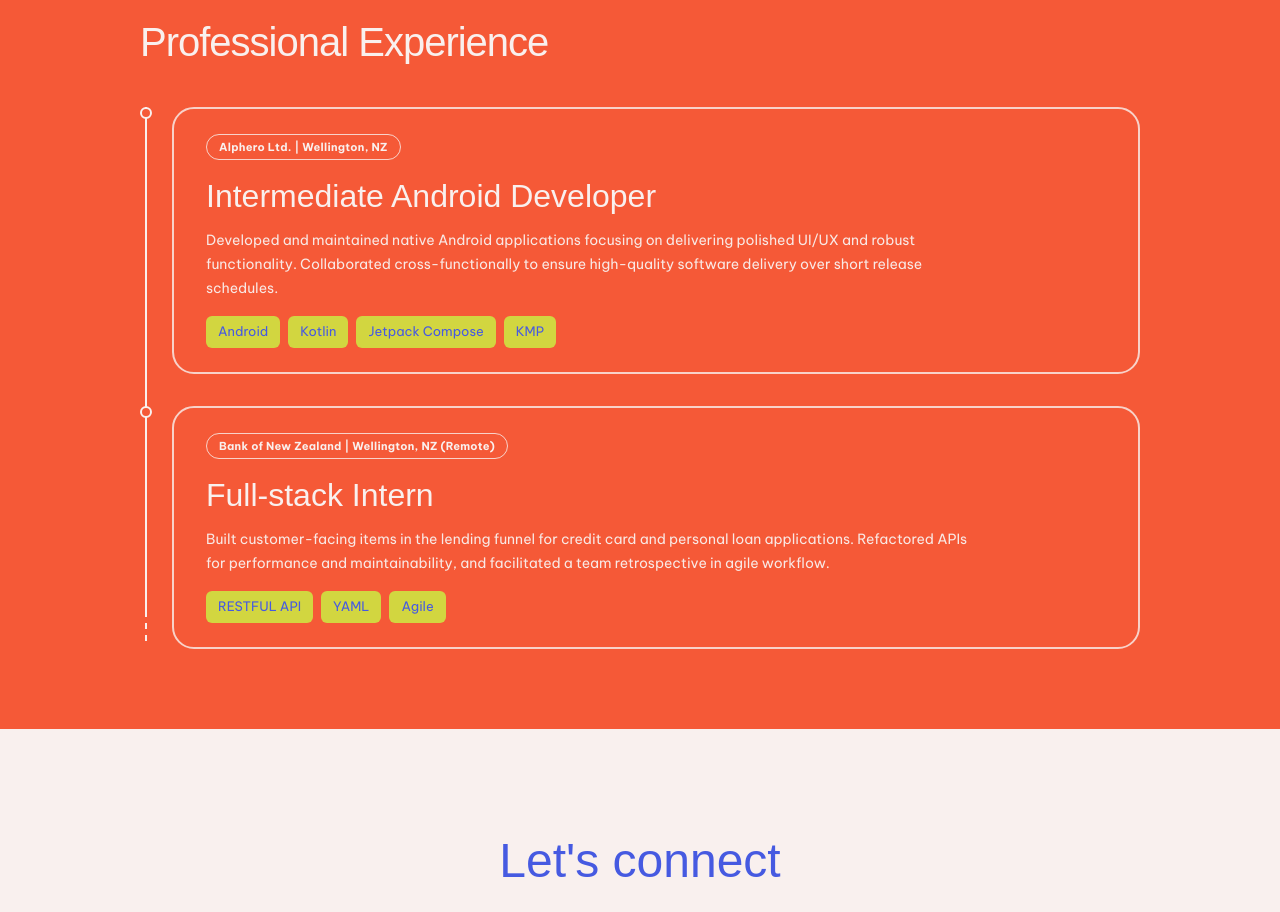
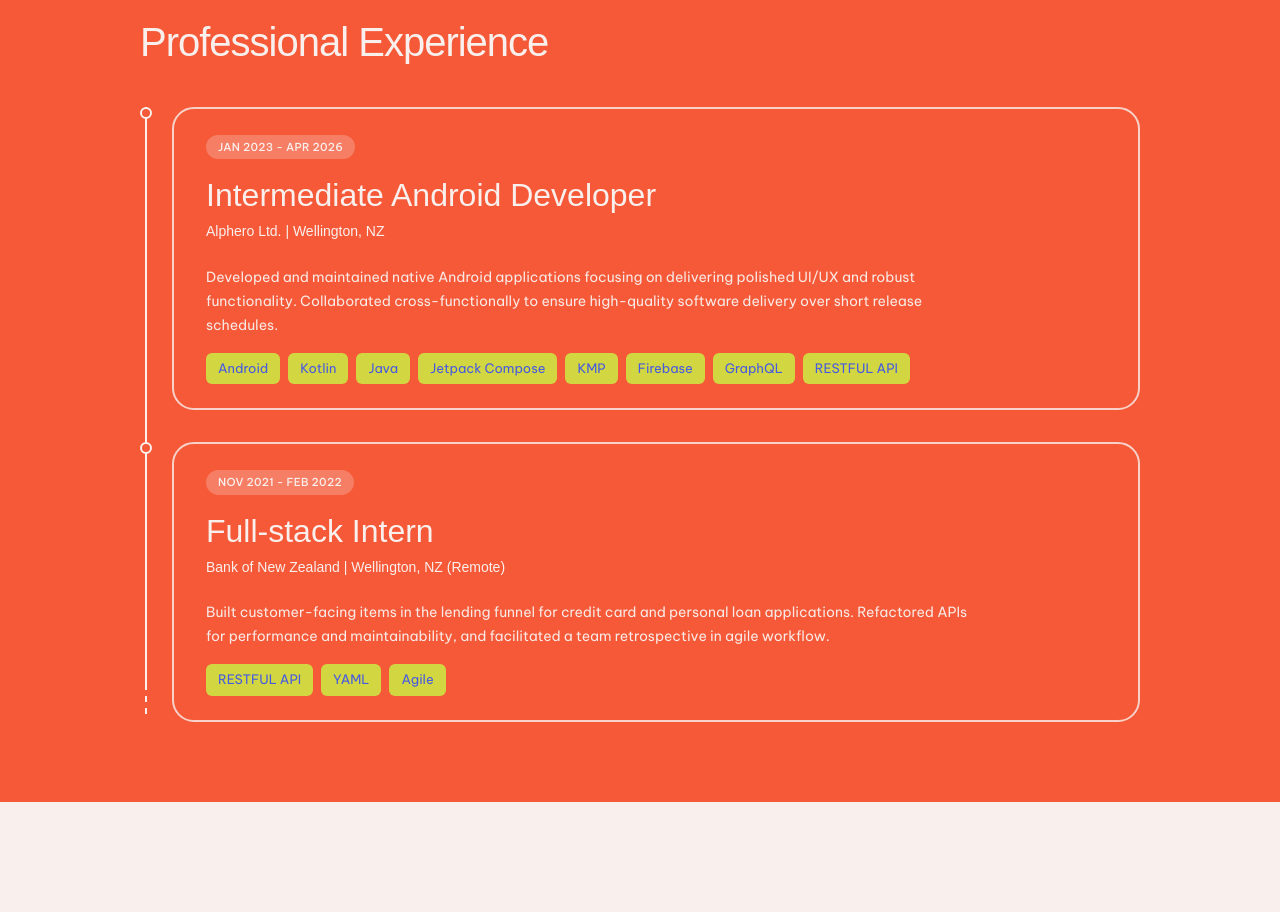
Before and after one commit to kkau201/portfolio, a Next.js app: page / in a window 1280 px wide. Shown: the part 2760-3672 px from the top of the page. Built offline with nearby package versions, Linux system fonts and the light colour scheme; a web font is replaced by a local one.

Commit message:
Update experience cards to have dates

```diff
--- a/src/components/sections/Experience.tsx
+++ b/src/components/sections/Experience.tsx
@@ -31,13 +31,16 @@ export function Experience() {
             <article key={role.title} className="relative">
               <span className="absolute -left-6 top-0 z-[1] h-3 w-3 rounded-full border-2 border-oatmeal bg-tangerine md:-left-8" />
               <div className="rounded-[22px] border-2 border-oatmeal/80 px-6 py-6 text-left md:px-8">
-                <p className="inline-flex rounded-full border border-oatmeal/80 px-3 py-1 text-[11px] font-bold tracking-wide">
-                  {role.company}
+                <p className="inline-flex rounded-full bg-oatmeal/25 px-3 py-1 text-[11px] font-medium uppercase tracking-wide">
+                  {role.dates}
                 </p>
                 <h3 className="mt-4 font-display text-[28px] font-normal leading-tight md:text-[32px]">
                   {role.title}
                 </h3>
-                <p className="mt-3 max-w-3xl text-[14px] leading-6 text-oatmeal/95">
+                <h6 className="mt-2 font-display text-[14px] font-normal leading-tight md:text-[14px]">
+                  {role.company}
+                </h6>
+                <p className="mt-6 max-w-3xl text-[14px] leading-6 text-oatmeal/95">
                   {role.desc}
                 </p>
                 <div className="mt-4 flex flex-wrap gap-2">
--- a/src/data/portfolioData.ts
+++ b/src/data/portfolioData.ts
@@ -143,12 +143,14 @@ export const archiveProjects: ArchiveProject[] = [
 
 export const experience: Role[] = [
   {
+    dates: "Jan 2023 - Apr 2026",
     company: "Alphero Ltd.  |  Wellington, NZ",
     title: "Intermediate Android Developer",
     desc: "Developed and maintained native Android applications focusing on delivering polished UI/UX and robust functionality. Collaborated cross-functionally to ensure high-quality software delivery over short release schedules.",
-    tags: ["Android", "Kotlin", "Jetpack Compose", "KMP"],
+    tags: ["Android", "Kotlin", "Java", "Jetpack Compose", "KMP", "Firebase", "GraphQL", "RESTFUL API"],
   },
   {
+    dates: "Nov 2021 - Feb 2022",
     company: "Bank of New Zealand  |  Wellington, NZ (Remote)",
     title: "Full-stack Intern",
     desc: "Built customer-facing items in the lending funnel for credit card and personal loan applications. Refactored APIs for performance and maintainability, and facilitated a team retrospective in agile workflow.",
--- a/src/types/portfolio.ts
+++ b/src/types/portfolio.ts
@@ -35,6 +35,7 @@ export interface ArchiveProject {
 }
 
 export interface Role {
+  dates: string;
   company: string;
   title: string;
   desc: string;
```
